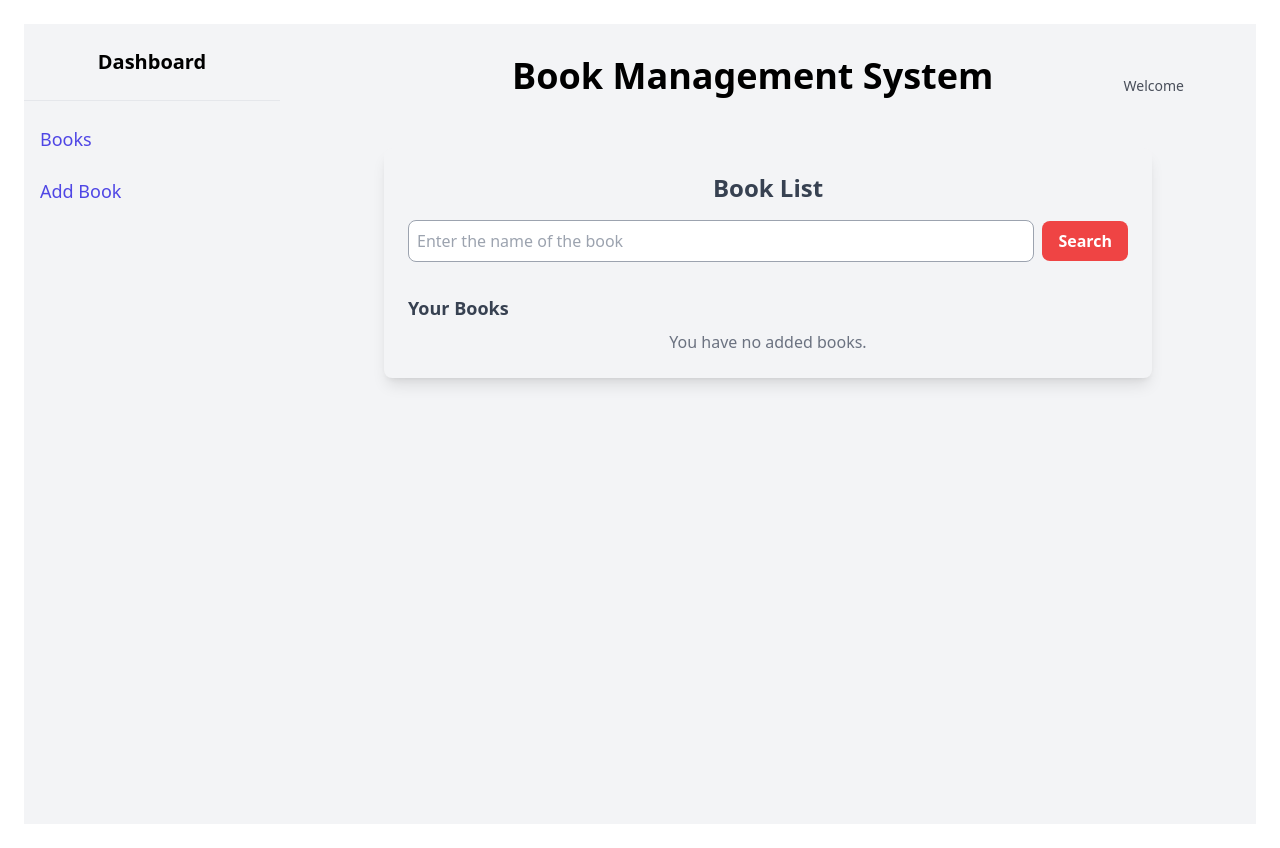
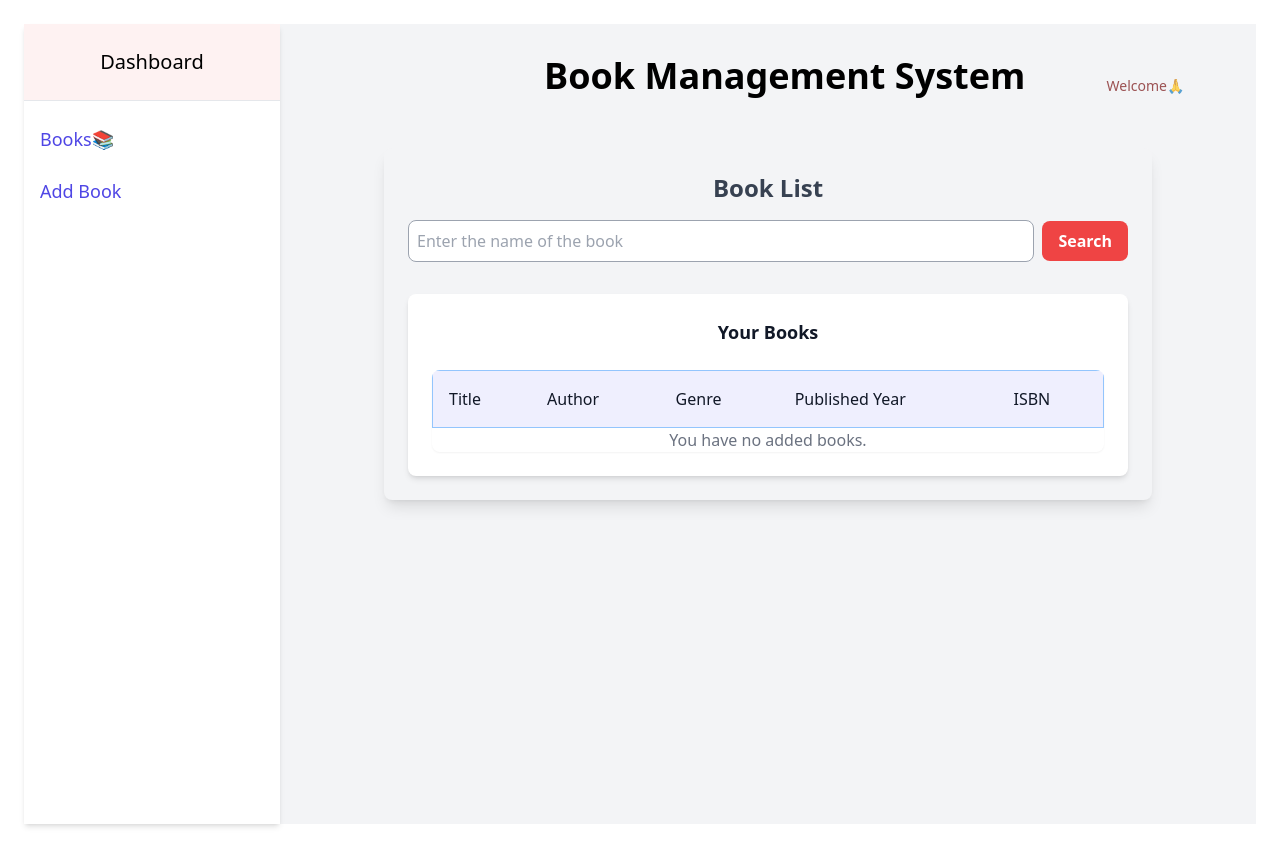
Before and after one commit to Alakh11/Book-Management-System-Angular, an Angular app: page /books in a window 1280 px wide. Built offline with nearby package versions, Linux system fonts and the light colour scheme.

Commit message:
changes in the UI

```diff
--- a/src/app/app.component.html
+++ b/src/app/app.component.html
@@ -1,27 +1,26 @@
 
 <div class="container mx-auto p-6 bg-white min-h-screen">
 
-
-
 <div class="flex min-h-screen bg-accent">
   <!-- Sidebar -->
-  <aside class="w-64 bg-gray-100 text-black">
-    <div class="p-6 text-center text-xl font-semibold border-b border-light">
+  <aside class="w-64 bg-white text-black shadow-md">
+    <div class="p-6 text-center text-xl font-medium border-b border-light bg-red-50">
     Dashboard
     </div>
     <nav class="mt-4 space-y-2">
-      <a routerLink="/books" class="block px-4 py-2 rounded-lg text-lg text-primary font-medium hover:bg-cyan-500 hover:bg-opacity-50">Books</a>
+      <a routerLink="/Books" class="block px-4 py-2 rounded-lg text-lg text-primary font-medium hover:bg-cyan-500 hover:bg-opacity-50">Books📚</a>
       <a routerLink="/add-book" class="block px-4 py-2 rounded-lg text-lg text-primary font-medium hover:bg-cyan-500 hover:bg-opacity-50">Add Book</a>
     </nav>
   </aside>
 
   <!-- Main Content -->
-  <div class="flex-grow p-8 mx-auto max-w-4xl">
+  <div class="flex-grow p-8 mx-auto max-w-4xl ">
     <header class="flex place-items-center justify-between mb-8">
-      <h1 class="text-4xl font-bold text-right text-black mb-5 ml-40">Book Management System</h1>
-      <div class="text-dark text-sm opacity-75">Welcome</div>
+      <h1 class="text-4xl font-bold text-right text-black mb-5 ml-48">Book Management System</h1>
+      <div class="text-red-900 text-sm opacity-75">Welcome🙏</div>
     </header>
     <router-outlet></router-outlet>
   </div>
 </div>
+
 </div>
--- a/src/app/components/book-form/book-form.component.html
+++ b/src/app/components/book-form/book-form.component.html
@@ -1,5 +1,5 @@
-<div class="max-w-3xl mx-auto p-6 bg-gray-100 rounded-lg shadow-lg">
-  <h2 class="text-2xl font-bold mb-6 text-gray-700 text-center">Add a New Book</h2>
+<div class="max-w-3xl mx-auto p-8 bg-white rounded-lg shadow-md mt-4">
+  <h2 class="text-2xl  font-semibold mb-6 text-dark text-center">Add a New Book</h2>
 
   <!-- Display message for success or error -->
   <div *ngIf="message"
@@ -9,9 +9,9 @@
   </div>
 
   <!-- Display Search Results -->
-  <h3 class="text-lg font-semibold text-gray-700 mb-4">Search Results</h3>
+
   <ul *ngIf="searchResults.length > 0" class="space-y-4">
-    <li *ngFor="let book of searchResults" class="p-4 border border-gray-300 rounded-lg bg-white shadow-sm">
+    <li *ngFor="let book of searchResults" class="p-4 border border-gray-100 rounded-lg bg-white shadow-sm">
       <p><strong>Title:</strong> {{ book.title }}</p>
       <p><strong>Author:</strong> {{ book.author_name ? book.author_name.join(', ') : 'Unknown' }}</p>
       <p><strong>First Publish Year:</strong> {{ book.first_publish_year }}</p>
@@ -25,36 +25,36 @@
   <!-- Book Form -->
   <form [formGroup]="bookForm" (ngSubmit)="submitForm()" class="space-y-4 mt-6">
     <div>
-      <label for="title" class="block text-gray-600 font-semibold">Title</label>
-      <input id="title" formControlName="title" class="w-full p-2 border rounded focus:outline-none focus:ring focus:ring-blue-300"/>
+      <label for="title" class="block text-dark text-sm font-medium mb-1">Title</label>
+      <input id="title" formControlName="title" class="w-full px-4 py-3 border border-light rounded-md shadow-sm focus:outline-none focus:ring focus:ring-blue-300" placeholder="Book Title" type="text"/>
       <div *ngIf="f['title'].errors && f['title'].touched" class="text-red-600 text-sm mt-1">Title is required.</div>
     </div>
 
     <div>
-      <label for="author" class="block text-gray-600 font-semibold">Author</label>
-      <input id="author" formControlName="author" class="w-full p-2 border rounded focus:outline-none focus:ring focus:ring-blue-300"/>
+      <label for="author" class="block text-sm text-dark font-medium mb-1">Author</label>
+      <input id="author" formControlName="author" class="w-full px-4 py-3 border border-light rounded-md shadow-sm focus:outline-none focus:ring focus:ring-blue-300" placeholder="Author" type="text"/>
       <div *ngIf="f['author'].errors && f['author'].touched" class="text-red-600 text-sm mt-1">Author is required.</div>
     </div>
 
     <div>
-      <label for="genre" class="block text-gray-600 font-semibold">Genre</label>
-      <input id="genre" formControlName="genre" class="w-full p-2 border rounded focus:outline-none focus:ring focus:ring-blue-300"/>
+      <label for="genre" class="block text-dark text-sm mb-1 font-medium">Genre</label>
+      <input id="genre" formControlName="genre" class="w-full px-4 py-3 border border-light rounded-md shadow-sm focus:outline-none focus:ring focus:ring-blue-300" placeholder= "Genre" text="text"/>
       <div *ngIf="f['genre'].errors && f['genre'].touched" class="text-red-600 text-sm mt-1">Genre is required.</div>
     </div>
 
     <div>
-      <label for="publishedYear" class="block text-gray-600 font-semibold">Published Year</label>
-      <input id="publishedYear" formControlName="publishedYear" type="date" class="w-full p-2 border rounded focus:outline-none focus:ring focus:ring-blue-300"/>
+      <label for="publishedYear" class="block text-dark text-sm font-medium mb-1">Published Year</label>
+      <input id="publishedYear" formControlName="publishedYear" type="date" class="w-full px-4 py-3 border border-light rounded-md shadow-sm focus:outline-none focus:ring focus:ring-blue-300" placeholder= "Published Year" text="number"/>
       <div *ngIf="f['publishedYear'].errors && f['publishedYear'].touched" class="text-red-600 text-sm mt-1">Published Year is required and should be a valid date.</div>
     </div>
 
     <div>
-      <label for="isbn" class="block text-gray-600 font-semibold">ISBN</label>
-      <input id="isbn" formControlName="isbn" type="number" class="w-full p-2 border rounded focus:outline-none focus:ring focus:ring-blue-300"/>
+      <label for="isbn" class="block text-dark text-sm font-medium mb-1">ISBN</label>
+      <input id="isbn" formControlName="isbn" type="number" class="w-full px-4 py-3 border border-light rounded-md shadow-sm focus:outline-none focus:ring focus:ring-blue-300" placeholder= "ISBN Number" text="text"/>
       <div *ngIf="f['isbn'].errors && f['isbn'].touched" class="text-red-600 text-sm mt-1">ISBN is required and should be between 10 and 13 characters.</div>
     </div>
 
-    <button type="submit" class="w-full py-2 bg-blue-500 text-white font-semibold rounded-lg hover:bg-blue-600 transition">Add Book</button>
+    <button type="submit" class="w-full py-2 bg-blue-500 text-white font-semibold rounded-lg hover:bg-blue-600 transition-200 ease-in-out">Add Book</button>
   </form>
 
   <!-- Display added books -->
--- a/src/app/components/book-list/book-list.component.html
+++ b/src/app/components/book-list/book-list.component.html
@@ -11,14 +11,13 @@
     <button
       (click)="searchBooks()"
       class="p-2 bg-red-500 text-white py-2 px-4 font-semibold rounded-lg hover:bg-red-700 transition duration-200"
-
     >
       Search
     </button>
   </div>
 
   <!-- Loading Indicator -->
-  <div *ngIf="loading" class="text-blue-600 font-semibold text-center mb-4">
+  <div *ngIf="loading" class="text-blue-500 font-semibold text-center mb-4">
     Searching for books, please wait...
   </div>
 
@@ -29,12 +28,13 @@
 
   <!-- Searched Results -->
   <div *ngIf="searchResults && searchResults.length > 0" class="mt-6">
-    <h3 class="text-lg font-semibold text-gray-700 mb-2">Searched Results</h3>
+    <h3 class="text-lg font-semibold text-dark mb-2">Searched Results</h3>
     <ul class="space-y-4">
       <li *ngFor="let book of searchResults" class="p-4 border border-gray-400 rounded-lg bg-white shadow-sm">
         <p><strong>Title:</strong> {{ book.title }}</p>
         <p><strong>Author(s):</strong> {{ book.author_name || 'Unknown' }}</p>
-        <p><strong>First Published:</strong> {{ book.first_publish_year || 'Unknown' }}</p>
+        <p><strong>Genre:</strong> {{ book.genre || 'Unknown' }}</p>
+        <p><strong>Published Year:</strong> {{ book.first_publish_year || 'Unknown' }}</p>
         <p><strong>ISBN:</strong> {{ book.isbn || 'N/A' }}</p>
       </li>
     </ul>
@@ -46,21 +46,33 @@
   </div>
 
   <!-- Local Books -->
-  <div class="mt-8">
-    <h3 class="text-lg font-semibold text-gray-700 mb-2">Your Books</h3>
-    <ul *ngIf="books.length > 0" class="space-y-4">
-      <li *ngFor="let book of books" class="p-4 border border-blue-300 rounded-lg bg-white shadow-sm">
-        <h4 class="text-gray-800 font-bold">{{ book.title }}</h4>
-        <p><strong>Author:</strong> {{ book.author }}</p>
-        <p><strong>Genre:</strong> {{ book.genre }}</p>
-        <p><strong>Published Year:</strong> {{ book.publishedYear || 'N/A' }}</p>
-        <p><strong>ISBN:</strong> {{ book.isbn || 'N/A' }}</p>
-      </li>
-    </ul>
+<div class="container mx-auto bg-white p-6 rounded-lg shadow-md mt-8">
+  <h3 class="text-lg font-semibold text-center text-dark mb-6 ">Your Books</h3>
+
+  <div class="overflow-x-auto  shadow-sm rounded-lg">
+    <table class="table-auto w-full border border-blue-300 ">
+      <thead>
+        <tr class="bg-secondary bg-opacity-10 text-dark">
+          <th class="p-4 text-left font-medium">Title</th>
+          <th class="p-4 text-left font-medium">Author</th>
+          <th class="p-4 text-left font-medium">Genre</th>
+          <th class="p-4 text-left font-medium">Published Year</th>
+          <th class="p-4 text-left font-medium">ISBN</th>
+        </tr>
+      </thead>
+      <tbody>
+        <tr *ngFor="let book of books" class="border-b border-light hover:bg-accent transition ease-in-out duration-150">
+          <td class="p-4">{{ book.title }}</td>
+          <td class="p-4">{{ book.author }}</td>
+          <td class="p-4">{{ book.genre }}</td>
+          <td class="p-4">{{ book.publishedYear || 'N/A' }}</td>
+          <td class="p-4">{{ book.isbn || 'N/A' }}</td>
+        </tr>
+      </tbody>
+    </table>
     <p *ngIf="books.length === 0" class="text-center text-gray-500">You have no added books.</p>
   </div>
-
-
+</div>
 
 
 </div>
--- a/src/app/components/book-list/book-list.component.ts
+++ b/src/app/components/book-list/book-list.component.ts
@@ -53,6 +53,7 @@ export class BookListComponent implements OnInit {
           this.searchResults = response.docs.map((item: any) => ({
             title: item.title,
             author_name: Array.isArray(item.author_name) ? item.author_name.join(', ') : 'Unknown',
+            genre: item.genre,
             first_publish_year: item.first_publish_year,
             isbn: item.isbn ? item.isbn[0] : 'Unknown'
           }));
```
